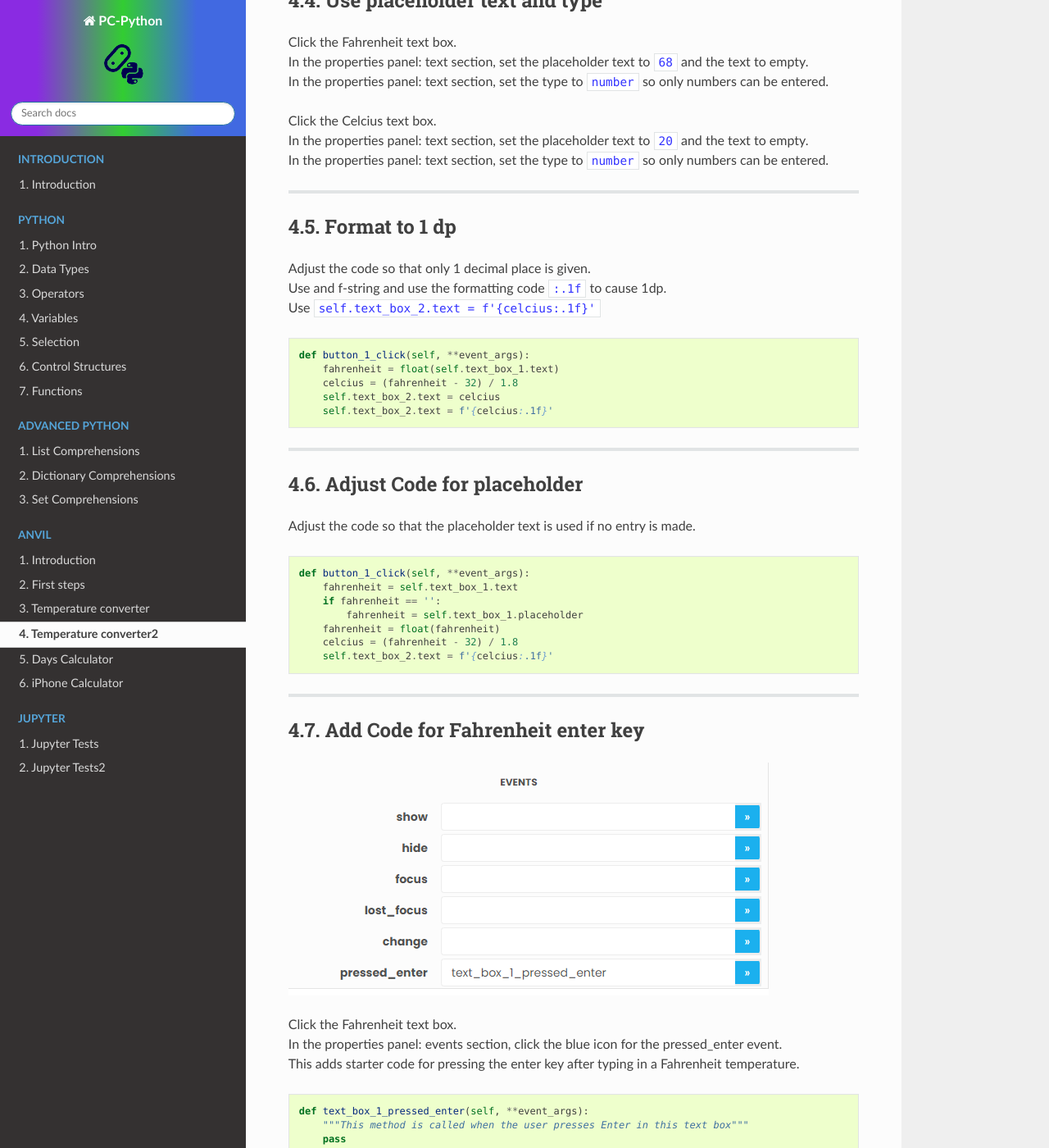
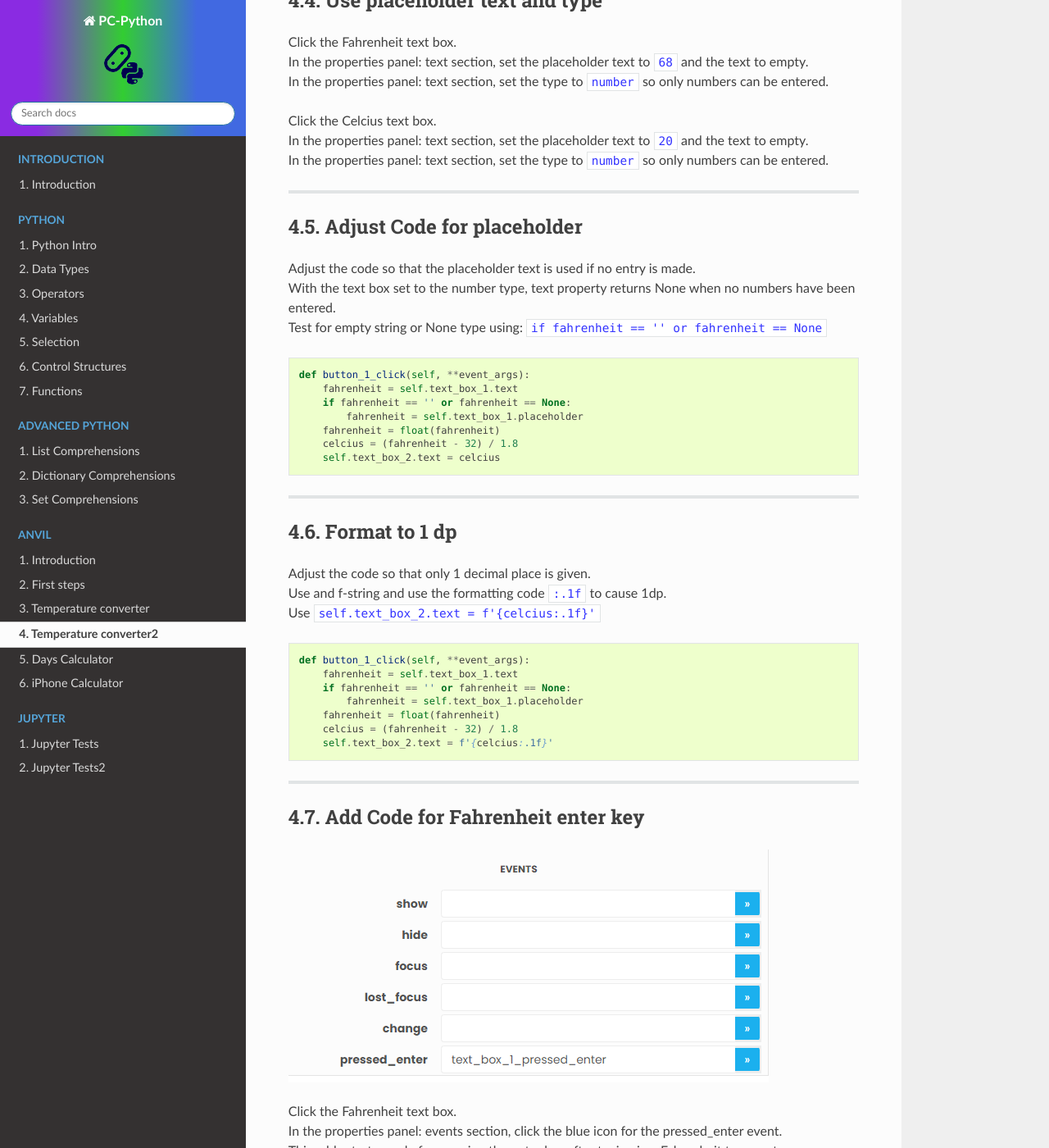
Before and after one commit to gmc-code/PC-Python, a Sphinx documentation site: the page built from docs/Anvil/temperature_converter2.rst, in a window 1280 px wide and 1400 px high, scrolled down 1848 px. Shown: the whole window at 82% size. Built offline with Sphinx 7.4.7 and the Read the Docs theme 2.0.0, drawn with Linux system fonts in a browser that asks for light colours; pages that are not in the unit, such as notebooks, are missing from menus; some of the changed text lies outside the part shown.

Commit message:
None for type number

```diff
--- a/docs/Anvil/temperature_converter2.rst
+++ b/docs/Anvil/temperature_converter2.rst
@@ -56,6 +56,24 @@ Use placeholder text and type
 | In the properties panel: text section, set the placeholder text to ``20`` and the text to empty.
 | In the properties panel: text section, set the type to ``number`` so only numbers can be entered.
 
+-----
+
+Adjust Code for placeholder
+------------------------------
+
+| Adjust the code so that the placeholder text is used if no entry is made.
+| With the text box set to the number type, text property returns None when no numbers have been entered.
+| Test for empty string or None type using: ``if fahrenheit == '' or fahrenheit == None``
+
+.. code-block:: python
+
+        def button_1_click(self, **event_args):
+            fahrenheit = self.text_box_1.text
+            if fahrenheit == '' or fahrenheit == None:
+                fahrenheit = self.text_box_1.placeholder
+            fahrenheit = float(fahrenheit)
+            celcius = (fahrenheit - 32) / 1.8
+            self.text_box_2.text = celcius
 ----
 
 Format to 1 dp
@@ -68,23 +86,8 @@ Format to 1 dp
 .. code-block:: python
 
         def button_1_click(self, **event_args):
-            fahrenheit = float(self.text_box_1.text)
-            celcius = (fahrenheit - 32) / 1.8
-            self.text_box_2.text = celcius
-            self.text_box_2.text = f'{celcius:.1f}'
-
------
-
-Adjust Code for placeholder
-------------------------------
-
-| Adjust the code so that the placeholder text is used if no entry is made.
-
-.. code-block:: python
-
-        def button_1_click(self, **event_args):
             fahrenheit = self.text_box_1.text
-            if fahrenheit == '':
+            if fahrenheit == '' or fahrenheit == None:
                 fahrenheit = self.text_box_1.placeholder
             fahrenheit = float(fahrenheit)
             celcius = (fahrenheit - 32) / 1.8
@@ -119,7 +122,7 @@ Refactor code to calculate F to C
 
     def calculateFtoC(self):
         fahrenheit = self.text_box_1.text
-        if fahrenheit == '':
+        if fahrenheit == '' or fahrenheit == None:
             fahrenheit = self.text_box_1.placeholder
         fahrenheit = float(fahrenheit)
         celcius = (fahrenheit - 32) / 1.8
@@ -162,7 +165,7 @@ Create code to calculate C to F
 
     def calculateCtoF(self):
         celcius = self.text_box_2.text
-        if celcius == '':
+        if celcius == '' or celcius == None:
             celcius = self.text_box_2.placeholder
         celcius = float(celcius)
         fahrenheit = (celcius * 1.8) + 32
@@ -233,7 +236,7 @@ Final code
 
     def calculateFtoC(self):
         fahrenheit = self.text_box_1.text
-        if fahrenheit == '':
+        if fahrenheit == '' or fahrenheit == None:
             fahrenheit = self.text_box_1.placeholder
         fahrenheit = float(fahrenheit)
         celcius = (fahrenheit - 32) / 1.8
@@ -241,7 +244,7 @@ Final code
 
     def calculateCtoF(self):
         celcius = self.text_box_2.text
-        if celcius == '':
+        if celcius == '' or celcius == None:
             celcius = self.text_box_2.placeholder
         celcius = float(celcius)
         fahrenheit = (celcius * 1.8) + 32
```
